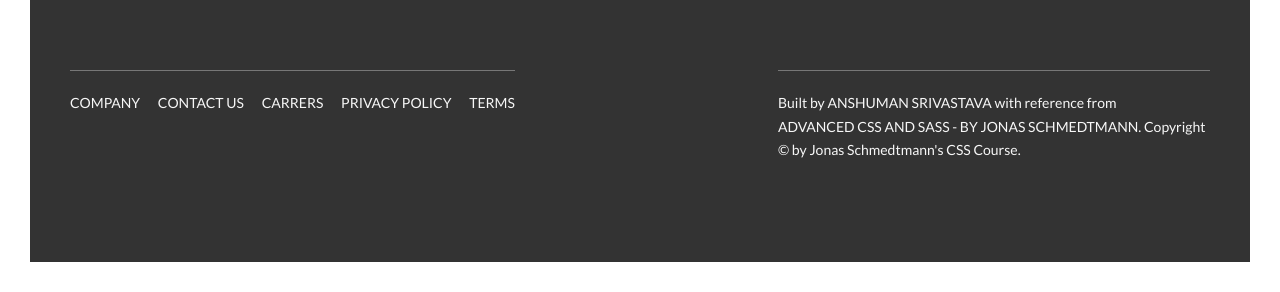
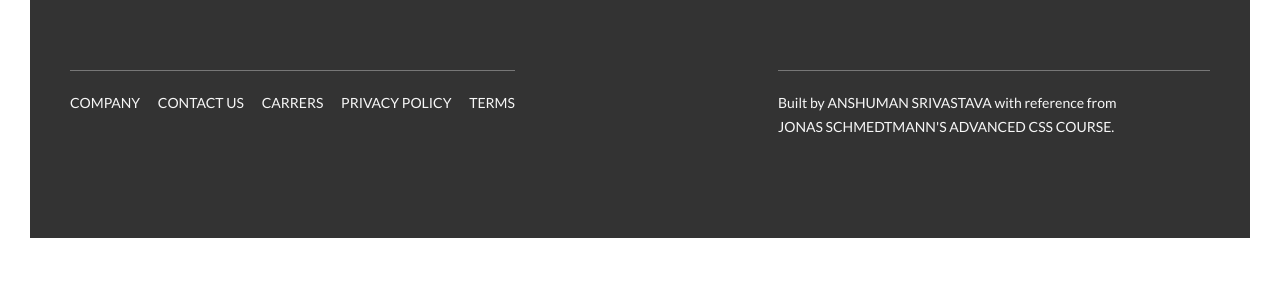
Before and after one commit to anshumanc43/anshumanc43.github.io, a plain HTML site: page index.html in a window 1280 px wide. Shown: the part 5528-5820 px from the top of the page. After the commit the page ends 5796 px from the top, so only its background shows below. Drawn offline with Linux system fonts and the light colour scheme.

Commit message:
Update index.html

```diff
--- a/index.html
+++ b/index.html
@@ -376,8 +376,8 @@
                 </div>
                 <div class="col-1-of-2">
                     <p class="footer__copyright">
-                        Built by <a href="#" class="footer__link">Anshuman Srivastava</a> with reference from <a href="#" class="footer__link">Advanced CSS and Sass - by Jonas Schmedtmann</a>.
-                        Copyright &copy; by Jonas Schmedtmann's CSS Course.
+                        Built by <a href="#" class="footer__link">Anshuman Srivastava</a> with reference from <a href="#" class="footer__link">Jonas Schmedtmann's Advanced CSS Course</a>.
+
                     </p>
                 </div>
             </div>
```
